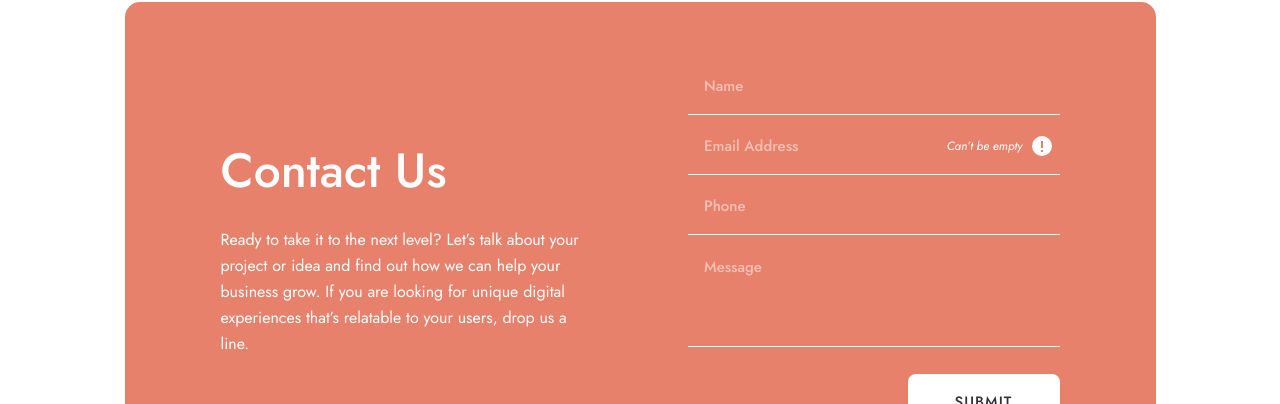
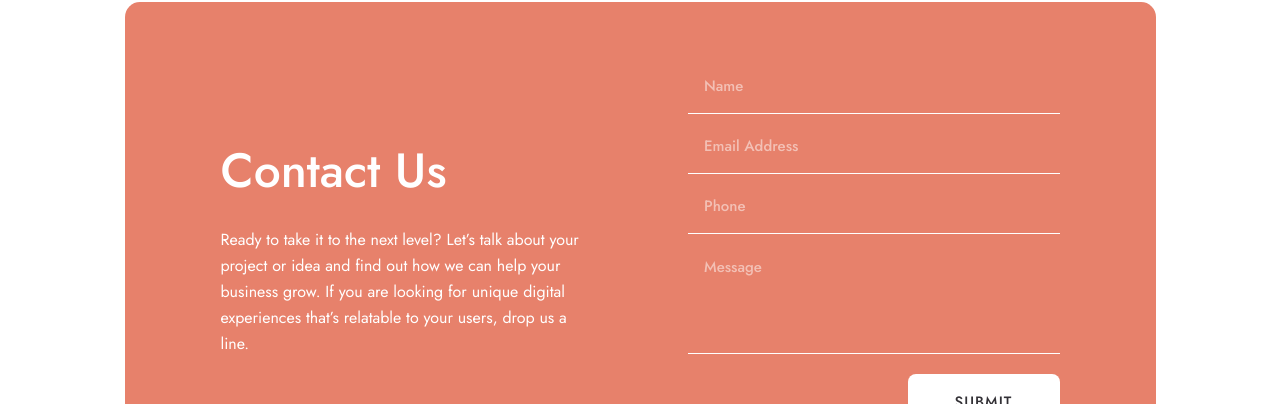
Before and after one commit to Slitthe/designo, a Next.js app: page /contact in a window 1280 px wide. Shown: the part 154-558 px from the top of the page. Built offline with nearby package versions, Linux system fonts and the light colour scheme.

Commit message:
Input validations

```diff
--- a/src/components/LocationInfoCards/LocationInfoCards.js
+++ b/src/components/LocationInfoCards/LocationInfoCards.js
@@ -8,7 +8,6 @@ function LocationInfoCards(props) {
   return (
     <div className="mt-[120px] lg:mt-[160px] mx-small md:mx-standard lg:grid lg:grid-cols-3 lg:gap-[30px] mb-[120px] lg:mb-[160px]">
       {locations.map((location, index, array) => {
-        console.log({ location });
         return (
           <div
             className={`${
--- /dev/null
+++ b/src/pages/contact/contact.module.css
@@ -0,0 +1,15 @@
+
+.input:focus + .inputUnderline {
+    height: 3px;
+}
+
+
+.inputUnderline {
+    height: 1px;
+    position: absolute;
+    background: #fff;
+    left: 0;
+    right: 0;
+    bottom: 0;
+    transition: height ease-in-out 0.1s;
+}
--- a/src/pages/contact/index.js
+++ b/src/pages/contact/index.js
@@ -2,6 +2,18 @@ import LocationInfoCards from "@/components/LocationInfoCards/LocationInfoCards"
 import { useState } from "react";
 import Button from "@/components/Button/Button";
 import ErrorIcon from "../../../public/icon-error.svg";
+import classes from "./contact.module.css";
+
+const ErrorMessage = ({ children }) => {
+  return (
+    <div className="flex items-center gap-[9px] absolute right-[8px] top-0">
+      <div className="text-[12px] italic text-light font-[400] leading-[26px] ">
+        {children}
+      </div>
+      <ErrorIcon />
+    </div>
+  );
+};
 
 export default function Contact() {
   const [formValues, setFormValues] = useState({
@@ -13,8 +25,39 @@ export default function Contact() {
 
   const [focusedInput, setFocusedInput] = useState(null);
 
+  const [formErrors, setFormErrors] = useState({
+    email: "",
+    phone: "",
+    name: "",
+    message: "",
+  });
+
+  const [dirtyFields, setDirtyFields] = useState({});
+
+  const validateField = (target) => {
+    let errorMessage = "";
+    if (target.value === "") {
+      errorMessage = "Can't be empty!";
+    }
+
+    if (target.type === "email" && target.validity.typeMismatch) {
+      errorMessage = "Insert a valid email!";
+    }
+    setFormErrors((prevValues) => {
+      return {
+        ...prevValues,
+        [target.name]: errorMessage,
+      };
+    });
+  };
+
+  console.log({ formErrors });
+
   const onChange = (event) => {
-    console.log(event.target.name);
+    validateField(event.target);
+    setDirtyFields((prevValues) => {
+      return { ...prevValues, [event.target.name]: true };
+    });
     setFormValues((prevValues) => {
       return { ...prevValues, [event.target.name]: event.target.value };
     });
@@ -24,8 +67,12 @@ export default function Contact() {
     setFocusedInput(event.target.name);
   };
 
-  const clearFocus = () => {
+  const clearFocus = (event) => {
     setFocusedInput(null);
+    setDirtyFields((prevValues) => {
+      return { ...prevValues, [event.target.name]: true };
+    });
+    validateField(event.target);
   };
   return (
     <div className="max-w-[1111px] mx-auto relative overflow-hidden">
@@ -49,6 +96,9 @@ export default function Contact() {
                   Name
                 </div>
               ))}
+            {formErrors.name && dirtyFields.name && (
+              <ErrorMessage>{formErrors.name}</ErrorMessage>
+            )}
 
             <input
               onFocus={onFocus}
@@ -57,8 +107,9 @@ export default function Contact() {
               value={formValues.name}
               type="text"
               name="name"
-              className="pb-[14px] px-[16px] w-full bg-transparent focus-visible:outline-none border-lightHalfTransparent text-light shadow-input focus:shadow-inputFocused"
+              className={`${classes.input} pb-[14px] px-[16px] w-full bg-transparent focus-visible:outline-none text-light`}
             />
+            <div className={classes.inputUnderline}></div>
           </label>
           <label className="cursor-text block text-[15px] font-[500] leading-[26px] relative">
             {focusedInput === "email" ||
@@ -68,22 +119,20 @@ export default function Contact() {
                 </div>
               ))}
 
-            <div className="flex items-center gap-[9px] absolute right-[8px] bottom-[15px]">
-              <div className="text-[12px] italic text-light font-[400] leading-[26px] ">
-                Can’t be empty
-              </div>
-              <ErrorIcon />
-            </div>
+            {formErrors.email && dirtyFields.email && (
+              <ErrorMessage>{formErrors.email}</ErrorMessage>
+            )}
 
             <input
               onFocus={onFocus}
               onChange={onChange}
               onBlur={clearFocus}
               value={formValues.email}
-              type="text"
+              type="email"
               name="email"
-              className="pb-[14px] px-[16px] w-full bg-transparent focus-visible:outline-none border-lightHalfTransparent text-light shadow-input focus:shadow-inputFocused"
+              className={`${classes.input} pb-[14px] px-[16px] w-full bg-transparent focus-visible:outline-none text-light`}
             />
+            <div className={classes.inputUnderline}></div>
           </label>
 
           <label className="cursor-text block text-[15px] font-[500] leading-[26px] relative">
@@ -94,6 +143,10 @@ export default function Contact() {
                 </div>
               ))}
 
+            {formErrors.phone && dirtyFields.phone && (
+              <ErrorMessage>{formErrors.phone}</ErrorMessage>
+            )}
+
             <input
               onFocus={onFocus}
               onChange={onChange}
@@ -101,8 +154,9 @@ export default function Contact() {
               value={formValues.phone}
               type="text"
               name="phone"
-              className="pb-[14px] px-[16px] w-full bg-transparent focus-visible:outline-none border-lightHalfTransparent text-light shadow-input focus:shadow-inputFocused"
+              className={`${classes.input} pb-[14px] px-[16px] w-full bg-transparent focus-visible:outline-none text-light`}
             />
+            <div className={classes.inputUnderline}></div>
           </label>
 
           <label className="cursor-text block text-[15px] font-[500] leading-[26px] relative">
@@ -113,6 +167,10 @@ export default function Contact() {
                 </div>
               ))}
 
+            {formErrors.message && dirtyFields.message && (
+              <ErrorMessage>{formErrors.message}</ErrorMessage>
+            )}
+
             <textarea
               onFocus={onFocus}
               onChange={onChange}
@@ -120,12 +178,20 @@ export default function Contact() {
               value={formValues.message}
               name="message"
               rows="3"
-              className="resize-none pb-[14px] px-[16px] w-full bg-transparent focus-visible:outline-none border-lightHalfTransparent text-light shadow-input focus:shadow-inputFocused"
+              className={`${classes.input} resize-none pb-[14px] px-[16px] w-full bg-transparent focus-visible:outline-none text-light`}
             />
+            <div className={classes.inputUnderline}></div>
           </label>
 
           <div className="w-[152px] mx-auto mt-[36px] md:mr-0 md:mt-0">
-            <Button>Submit</Button>
+            <Button
+              disabled={
+                Object.values(dirtyFields).includes(false) ||
+                Object.values(formErrors).some((error) => error !== "")
+              }
+            >
+              Submit
+            </Button>
           </div>
         </form>
       </div>
--- a/src/pages/projects/[projectName].js
+++ b/src/pages/projects/[projectName].js
@@ -19,7 +19,6 @@ function ProjectPage() {
     (project) => project.slug !== projectName,
   );
 
-  console.log({ classes });
   const projectCards = (
     <div className="px-small md:px-standard flex flex-col lg:grid lg:grid-cols-2 gap-standard md:gap-[30px]">
       {otherProjects.map((project, index) => {
```
